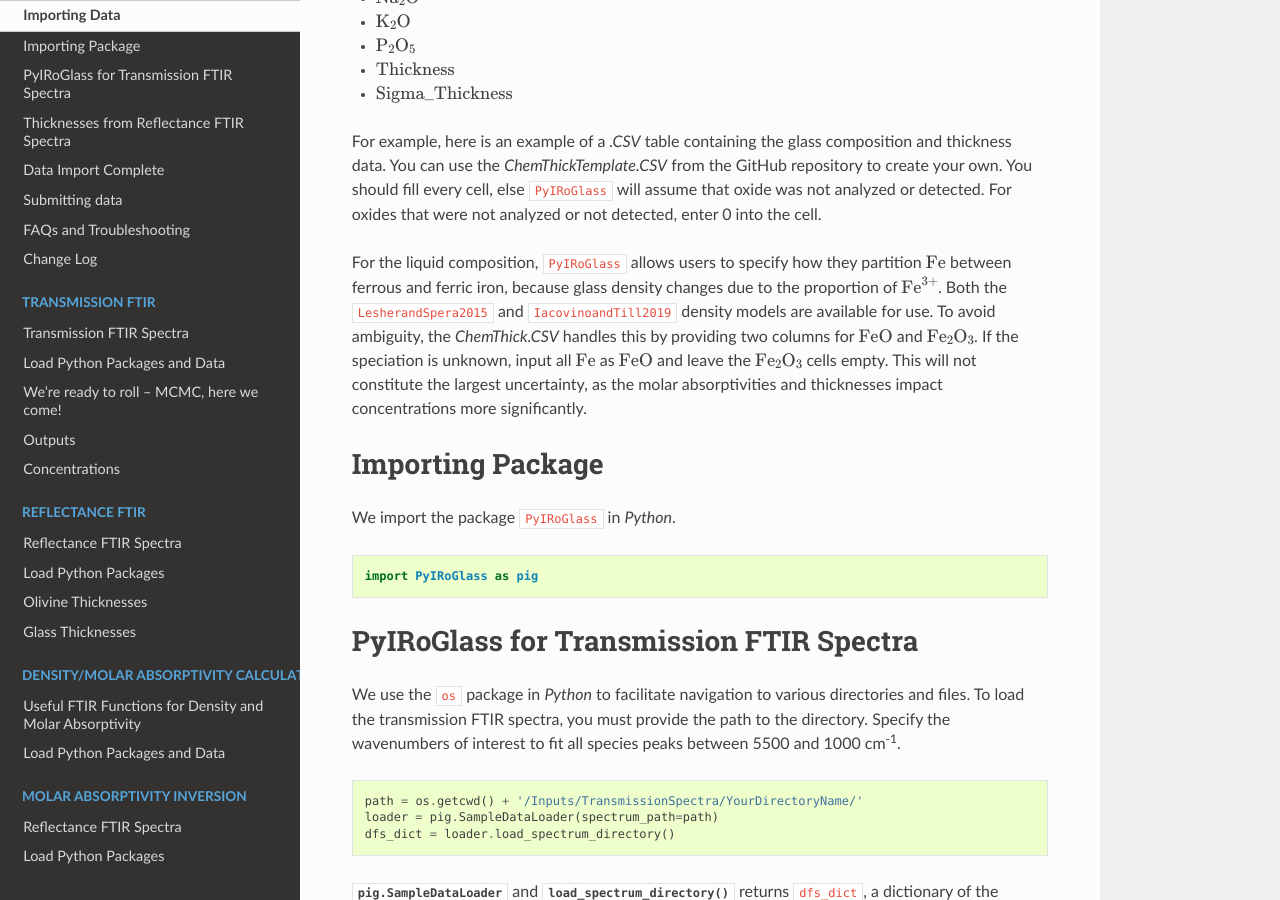
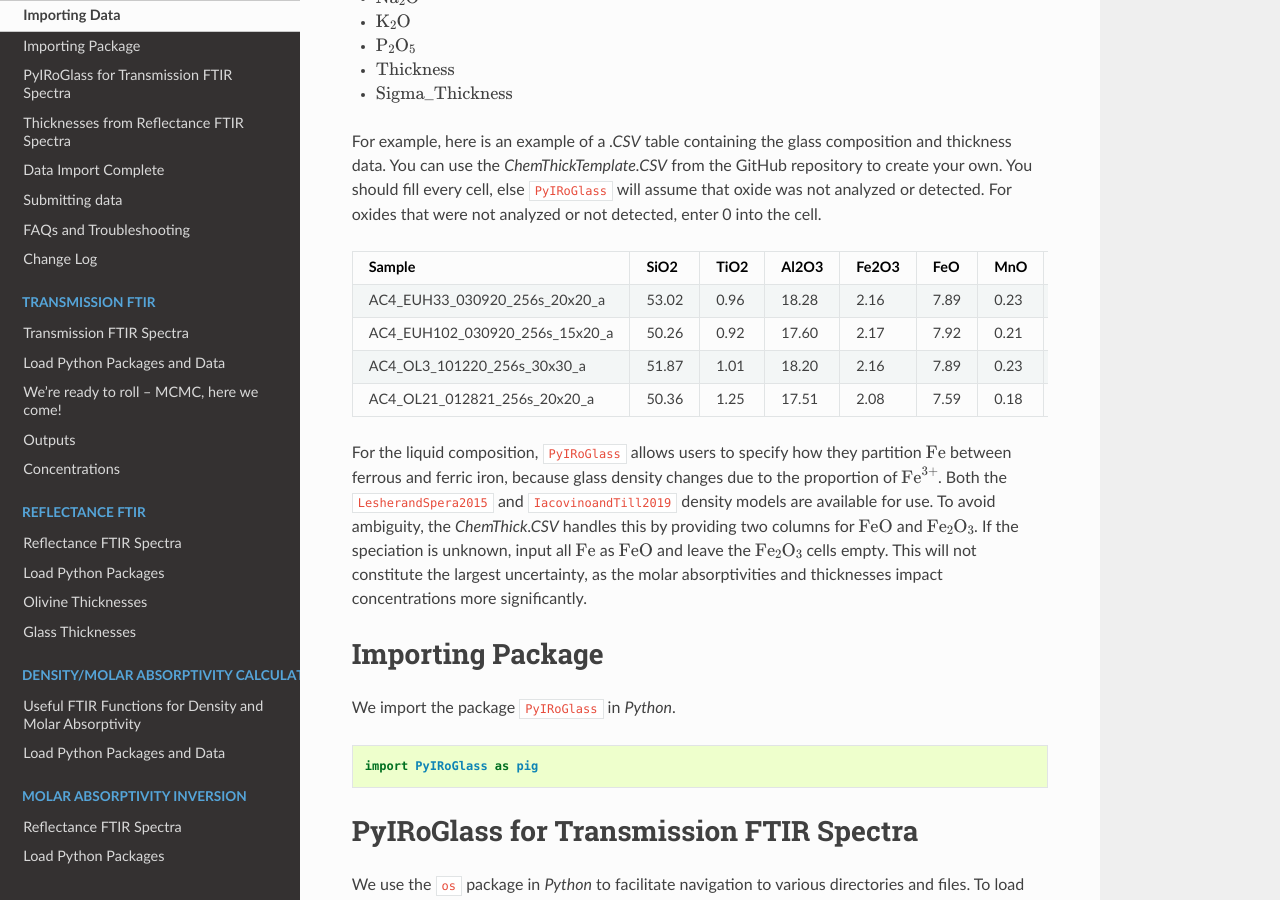
Before and after one commit to sarahshi/PyIRoGlass, a Sphinx documentation site: the page built from docs/importing_data.rst, in a window 1280 px wide and 900 px high, scrolled down 987 px. Built offline with Sphinx 7.4.7 and the Read the Docs theme 2.0.0, drawn with Linux system fonts in a browser that asks for light colours; cross-references to code outside the pages are shown as plain code.

Commit message:
Update importing_data.rst for table spacing

```diff
--- a/docs/importing_data.rst
+++ b/docs/importing_data.rst
@@ -40,17 +40,18 @@
 
 For example, here is an example of a `.CSV` table containing the glass composition and thickness data. You can use the `ChemThickTemplate.CSV` from the GitHub repository to create your own. You should fill every cell, else ``PyIRoGlass`` will assume that oxide was not analyzed or detected. For oxides that were not analyzed or not detected, enter 0 into the cell.
 
-+--------------------------+-------+-------+--------+--------+-------+-------+-------+-------+-------+------+-------+-------+----------+--------------+
-| Sample                   | SiO2  | TiO2  | Al2O3  | Fe2O3  | FeO   | MnO   | MgO   | CaO   | Na2O  | K2O  | P2O5  | Thickness | Sigma_Thickness |
-+==========================+=======+=======+========+========+=======+=======+=======+=======+=======+======+=======+=======+==========+==============+
-| AC4_EUH33_030920_256s_20x20_a | 53.02 | 0.96  | 18.28  | 2.16   | 7.89  | 0.23  | 3.48  | 7.18  | 4.48  | 1.15 | 0.28  | 49.60    | 3.00          |
-+--------------------------+-------+-------+--------+--------+-------+-------+-------+-------+-------+------+-------+-------+----------+--------------+
-| AC4_EUH102_030920_256s_15x20_a | 50.26 | 0.92  | 17.60  | 2.17   | 7.92  | 0.21  | 4.31  | 9.30  | 3.57  | 0.69 | 0.16  | 45.63    | 3.00          |
-+--------------------------+-------+-------+--------+--------+-------+-------+-------+-------+-------+------+-------+-------+----------+--------------+
-| AC4_OL3_101220_256s_30x30_a   | 51.87 | 1.01  | 18.20  | 2.16   | 7.89  | 0.23  | 3.52  | 6.94  | 4.73  | 1.14 | 0.16  | 49.33    | 3.00          |
-+--------------------------+-------+-------+--------+--------+-------+-------+-------+-------+-------+------+-------+-------+----------+--------------+
-| AC4_OL21_012821_256s_20x20_a  | 50.36 | 1.25  | 17.51  | 2.08   | 7.59  | 0.18  | 3.78  | 8.23  | 4.01  | 0.85 | 0.20  | 31.67    | 3.00          |
-+--------------------------+-------+-------+--------+--------+-------+-------+-------+-------+-------+------+-------+-------+----------+--------------+
++----------------------------------+-------+-------+--------+--------+-------+-------+-------+-------+-------+------+-------+-----------+-----------------+
+| Sample                           | SiO2  | TiO2  | Al2O3  | Fe2O3  | FeO   | MnO   | MgO   | CaO   | Na2O  | K2O  | P2O5  | Thickness | Sigma_Thickness |
++==================================+=======+=======+========+========+=======+=======+=======+=======+=======+======+=======+===========+=================+
+| AC4_EUH33_030920_256s_20x20_a    | 53.02 | 0.96  | 18.28  | 2.16   | 7.89  | 0.23  | 3.48  | 7.18  | 4.48  | 1.15 | 0.28  | 49.60     | 3.00            |
++----------------------------------+-------+-------+--------+--------+-------+-------+-------+-------+-------+------+-------+-----------+-----------------+
+| AC4_EUH102_030920_256s_15x20_a   | 50.26 | 0.92  | 17.60  | 2.17   | 7.92  | 0.21  | 4.31  | 9.30  | 3.57  | 0.69 | 0.16  | 45.63     | 3.00            |
++----------------------------------+-------+-------+--------+--------+-------+-------+-------+-------+-------+------+-------+-----------+-----------------+
+| AC4_OL3_101220_256s_30x30_a      | 51.87 | 1.01  | 18.20  | 2.16   | 7.89  | 0.23  | 3.52  | 6.94  | 4.73  | 1.14 | 0.16  | 49.33     | 3.00            |
++----------------------------------+-------+-------+--------+--------+-------+-------+-------+-------+-------+------+-------+-----------+-----------------+
+| AC4_OL21_012821_256s_20x20_a     | 50.36 | 1.25  | 17.51  | 2.08   | 7.59  | 0.18  | 3.78  | 8.23  | 4.01  | 0.85 | 0.20  | 31.67     | 3.00            |
++----------------------------------+-------+-------+--------+--------+-------+-------+-------+-------+-------+------+-------+-----------+-----------------+
+
 
 For the liquid composition, ``PyIRoGlass`` allows users to specify how they partition :math:`\text{Fe}` between ferrous and ferric iron, because glass density changes due to the proportion of :math:`\text{Fe}^{3+}`. Both the :cite:t:`LesherandSpera2015` and :cite:t:`IacovinoandTill2019` density models are available for use. To avoid ambiguity, the `ChemThick.CSV` handles this by providing two columns for :math:`\text{FeO}` and :math:`\text{Fe}_2\text{O}_3`. If the speciation is unknown, input all :math:`\text{Fe}` as :math:`\text{FeO}` and leave the :math:`\text{Fe}_2\text{O}_3` cells empty. This will not constitute the largest uncertainty, as the molar absorptivities and thicknesses impact concentrations more significantly.
 
```
